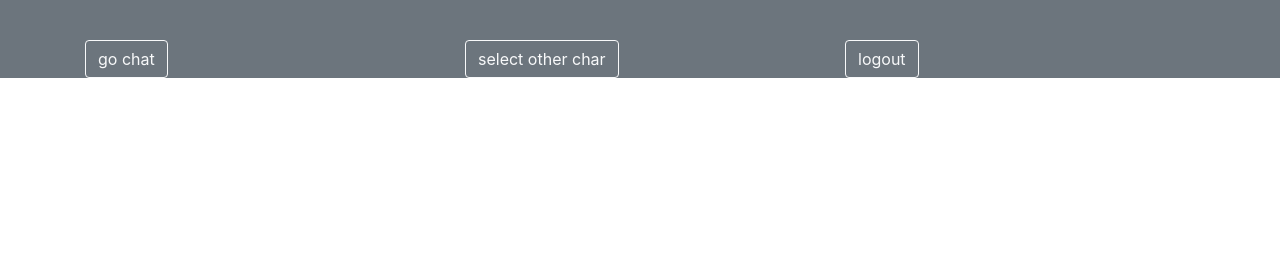
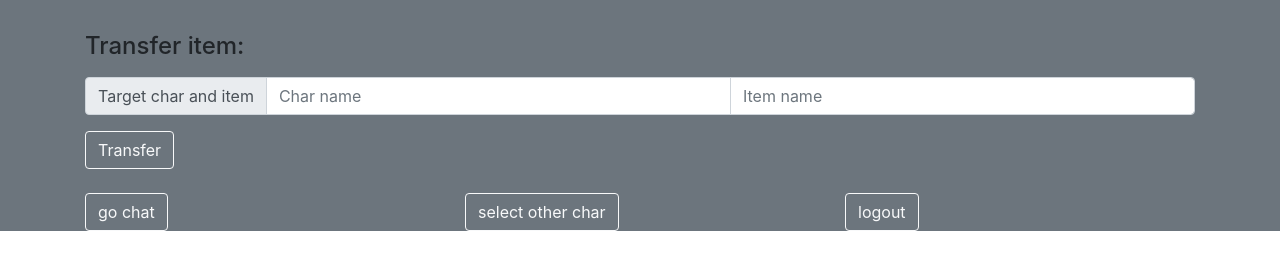
Before and after one commit to jvmaia/rpg, a Django app: template templates/game/dashboard_player.html in a window 1280 px wide. Shown: the part 522-800 px from the top of the page. Run offline with Django 3.2, Linux system fonts and the light colour scheme; the template is opened without the code that fills it, so the values that code supplies are empty; parts of the project's set-up code (start-up, migrations or seed data) failed here and were passed over; some libraries are stand-ins or nearby versions.

Commit message:
add item transfer function to player dashboard

```diff
--- /dev/null
+++ b/static/game/js/player.js
@@ -0,0 +1,29 @@
+function getCookie(name) {
+    var value = "; " + document.cookie;
+    var parts = value.split("; " + name + "=");
+    if (parts.length == 2) return parts.pop().split(";").shift();
+};
+
+function slugify(text) {
+    return text.toString().toLowerCase()
+        .replace(/\s+/g, '-')           // Replace spaces with -
+        .replace(/[^\w\-]+/g, '')       // Remove all non-word chars
+        .replace(/\-\-+/g, '-')         // Replace multiple - with single -
+        .replace(/^-+/, '')             // Trim - from start of text
+        .replace(/-+$/, '');            // Trim - from end of text
+};
+
+function transferItem() {
+    source_char = slugify(getCookie('char'))
+    target_char = slugify(document.getElementById('char_name').value);
+    item_name = slugify(document.getElementById('item_name').value);
+
+    axios.get('/game/'+source_char+'/'+target_char+'/'+item_name+'/itemtransfer')
+        .then(function (response) {
+            alert(response.data.message);
+            location.reload();
+        })
+        .catch(function (error) {
+            console.log(error);
+        });
+};
--- a/templates/game/dashboard_base.html
+++ b/templates/game/dashboard_base.html
@@ -4,9 +4,8 @@
 <head>
   {% if not user.master %}
     <script src="{% static 'game/js/logout.js' %}"></script>
-  {% else %}
-    <script src="{% static 'js/axios.min.js' %}"></script>
   {% endif %}
+  <script src="{% static 'js/axios.min.js' %}"></script>
   <link href="{% static 'css/bootstrap.css' %}" rel="stylesheet">
 </head>
 <body>
--- a/templates/game/dashboard_master.html
+++ b/templates/game/dashboard_master.html
@@ -103,7 +103,7 @@
                 </div>
             </div>
 
-            <div id="effects">
+            <div id="actions">
                 <p><h4>Apply damage or heal:</h4></p>
                 <div class="input-group mb-3">
                     <div class="input-group-prepend">
--- a/templates/game/dashboard_player.html
+++ b/templates/game/dashboard_player.html
@@ -1,4 +1,5 @@
 {% extends 'game/dashboard_base.html' %}
+{% load static %}
 
 {% block content %}
     <h1 class="text-center"> you're logged in dashboard as {{ char.name }}</h1>
@@ -151,6 +152,22 @@
                 </table>
             </div>
         </div>
+
+        <div id="actions">
+            <p><h4>Transfer item:</h4></p>
+                <div class="input-group mb-3">
+                    <div class="input-group-prepend">
+                        <span class="input-group-text" id="basic-addon1">Target char and item</span>
+                    </div>
+                    <input type="text" class="form-control" id="char_name" placeholder="Char name">
+                    <input type="text" class="form-control" id="item_name" placeholder="Item name">
+                </div>
+            <button onclick="transferItem()" class="btn btn-outline-light">Transfer</button>
+        </div>
     </div>
 
 {% endblock %}
+
+{% block after_body %}
+    <script src="{% static 'game/js/player.js' %}"></script>
+{% endblock %}
```
